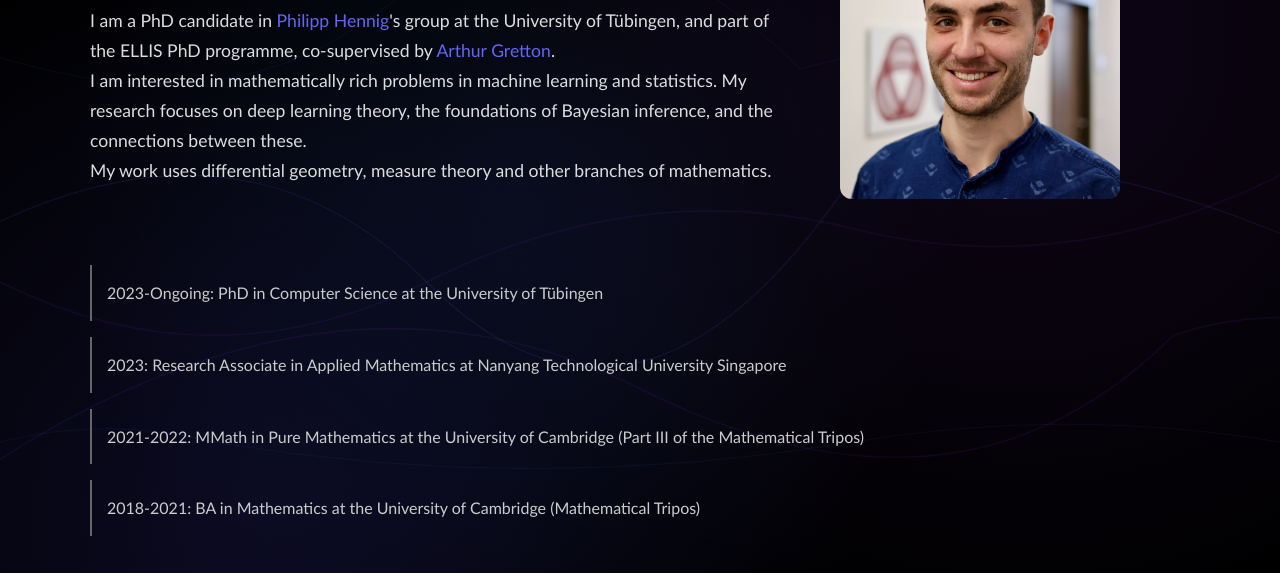
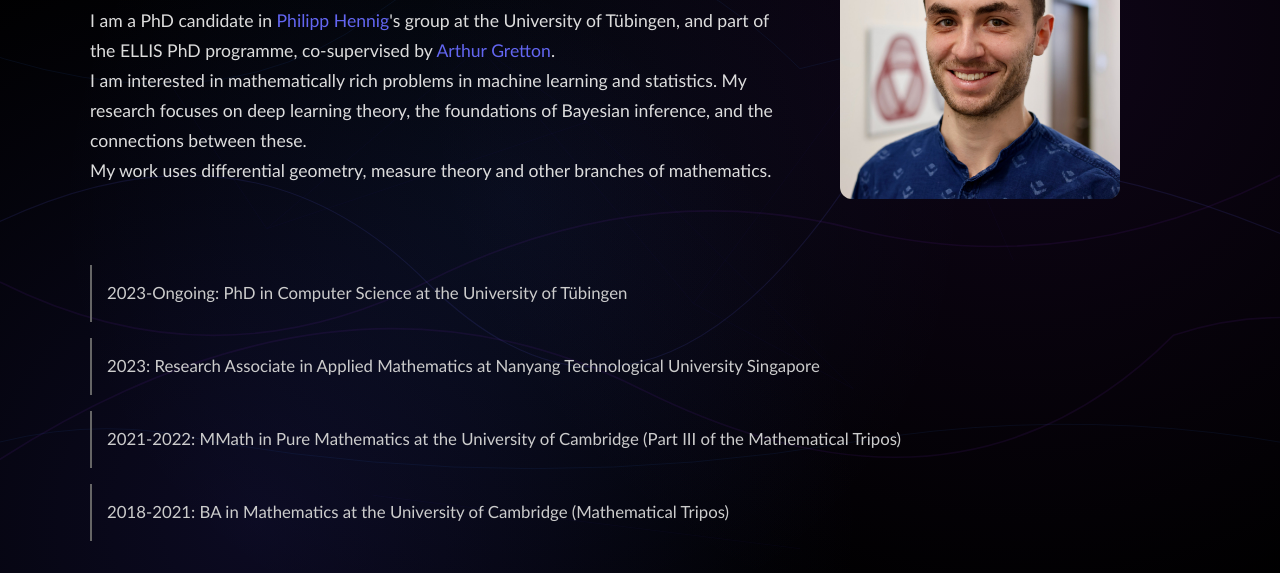
Before and after one commit to NathaelDaCosta/nathaeldacosta.github.io, a plain HTML site: page index.html in a window 1280 px wide. Shown: the part 118-691 px from the top of the page. Drawn offline with Linux system fonts and the light colour scheme.

Commit message:
Increase font size for career items

```diff
--- a/index.html
+++ b/index.html
@@ -153,6 +153,7 @@
             padding: 15px;
             border-left: 2px solid #666;
             color: #cccccc;
+            font-size: 1.05rem;
         }
 
         .links-section {
```
